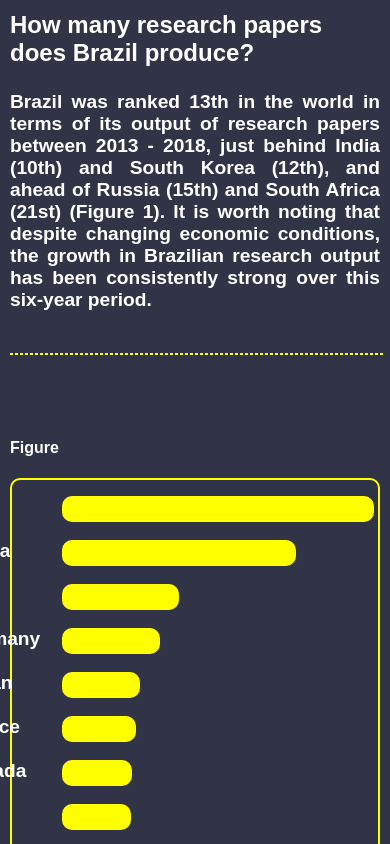
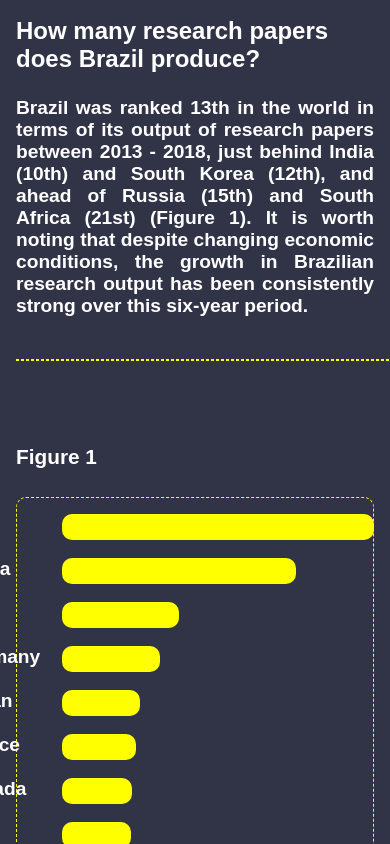
Before and after one commit to mathdothings/mathdothings.github.io, a plain HTML site: page responsive-webpage/index.html in a window 390 px wide. Shown: the part 1156-2000 px from the top of the page. Drawn offline with Linux system fonts and the light colour scheme; a web font is replaced by a local one.

Commit message:
todo: responsive table

```diff
--- a/responsive-webpage/index.html
+++ b/responsive-webpage/index.html
@@ -3,7 +3,7 @@
 
 <head>
   <meta charset="UTF-8">
-  <meta name="viewport" width="device-width">
+  <meta name="viewport" content="width=device-width">
   <title>Brazilian Research</title>
   <link rel="stylesheet" href="style.css">
   <link rel="preconnect" href="https://fonts.gstatic.com">
@@ -34,7 +34,7 @@
           <p class="text-justify">Brazil was ranked 13th in the world in terms of its output of research papers between 2013 - 2018, just behind India (10th) and South Korea (12th), and ahead of Russia (15th) and South Africa (21st) (Figure 1). It is worth noting that despite changing economic conditions, the growth in Brazilian research output has been consistently strong over this six-year period.</p>
           <hr>
 
-          <h4>Figure</h4>
+          <h4>Figure 1</h4>
           <table>
             <tbody>
               <tr>
@@ -117,6 +117,7 @@
               </tr>
             </tbody>
           </table>
+          <p class="text-center">The full article can be readed in: https://jornal.usp.br/wp-content/uploads/2019/09/ClarivateReport_2013-2018.pdf - Acessed last time: Feb 18 2021</p>
         </div>
 
       </div>
--- a/responsive-webpage/style.css
+++ b/responsive-webpage/style.css
@@ -4,6 +4,8 @@ body {
   text-decoration: none;
   font-family: 'Truculenta', sans-serif;
 }
+
+/* Basic Styles */
 
 header {
   background-color: #313447;
@@ -41,13 +43,17 @@ h3 {
   font-size: 1.5em;
 }
 
+h4 {
+  font-size: 1.3em;
+}
+
 p {
   font-size: 1.2em;
   font-weight: 900;
 }
 
 table {
-  border: 2px solid yellow;
+  border: 1px dashed yellow;
   border-radius: 10px;
   padding: 1vw 1vh;
   display: flex;
@@ -68,6 +74,8 @@ td span {
   border-radius: 10px;
   padding-bottom: 5px;
 }
+
+/* Countries */
 
 .usa {
   padding-right: 80vw;
@@ -125,6 +133,8 @@ td span {
   color: #ec6419;
 }
 
+/* Page Layout */
+
 .text-justify {
   text-align: justify;
 }
@@ -149,6 +159,6 @@ td span {
 
 .article-body {
   background-color: #313447;
-  padding: 10px;
+  padding: 1em;
   color: white;
 }
```
